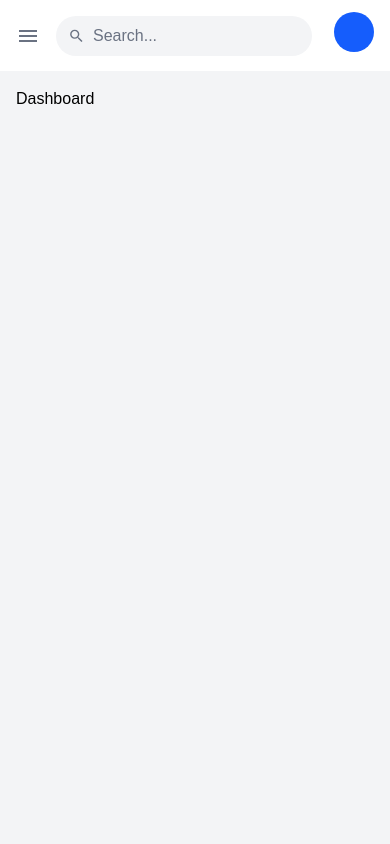
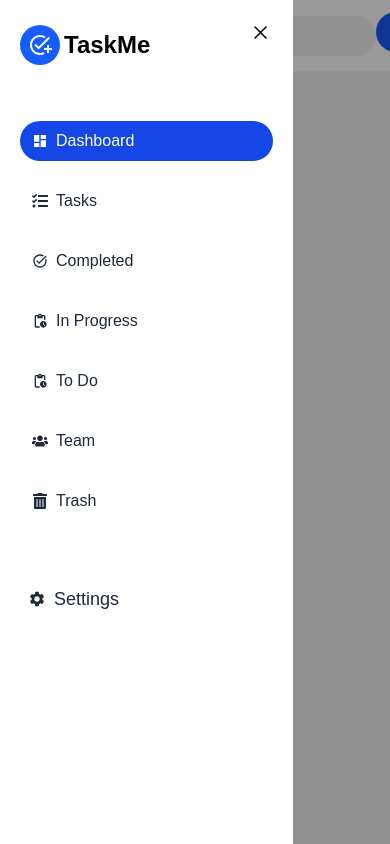
Before and after one commit to justinmoyle/Task-Manager, a React (Vite) app in the folder client/: page /dashboard in a window 390 px wide. Both pictures are taken after a click on the button 28 px from the left and 35 px from the top of the page. Built offline with nearby package versions, Linux system fonts and the light colour scheme.

Commit message:
Create button for mobile sidebar that links to our pages

```diff
--- a/client/src/App.jsx
+++ b/client/src/App.jsx
@@ -1,63 +1,117 @@
-import { Navigate, Route, Routes, useLocation, Outlet } from 'react-router-dom';
-import React from 'react';
-import {Toaster} from 'sonner';
-import Dashboard from './pages/Dashboard';
-import Login from './pages/Login';
-import TaskDetails from './pages/TaskDetails';
-import Tasks from './pages/Tasks';
-import Trash from './pages/Trash';
-import Users from './pages/Users';
-import { useSelector } from 'react-redux';
-import Sidebar from './components/Sidebar';
-import Navbar from './components/Navbar';
+import React, { Fragment, useRef } from "react";
+import clsx from "clsx";
+import { Navigate, Route, Routes, useLocation, Outlet } from "react-router-dom";
+import { Toaster } from "sonner";
+import Dashboard from "./pages/Dashboard";
+import Login from "./pages/Login";
+import TaskDetails from "./pages/TaskDetails";
+import Tasks from "./pages/Tasks";
+import Trash from "./pages/Trash";
+import Users from "./pages/Users";
+import Sidebar from "./components/Sidebar";
+import Navbar from "./components/Navbar";
+import { useDispatch, useSelector } from "react-redux";
+import { setOpenSidebar } from "./redux/slices/authSlice";
+import { Transition, TransitionChild } from "@headlessui/react";
+import { IoCloseOutline } from "react-icons/io5";
 // import Layout from './components/Layout';
 
 function Layout() {
-  const user = useSelector((state)=> state.auth);
+  const user = useSelector((state) => state.auth);
 
   const location = useLocation();
 
   return user ? (
-    <div className='w-full h-screen flex flex-col md:flex-row'>
-      <div className='sidebar w-1/5 h-screen bg-white sticky top-0 hidden md:block'>
-        <Sidebar/>
+    <div className="w-full h-screen flex flex-col md:flex-row">
+      <div className="sidebar w-1/5 h-screen bg-white sticky top-0 hidden md:block">
+        <Sidebar />
       </div>
-      {/* <MobileSidebar/> */}
-      <div className='flex-1 overflow-y-auto'>
-        <Navbar/>
-        <div className='p-4 2xl:px-10'>
-          <Outlet/>
+      <MobileSidebar />
+      <div className="flex-1 overflow-y-auto">
+        <Navbar />
+        <div className="p-4 2xl:px-10">
+          <Outlet />
         </div>
       </div>
     </div>
-  ): (
-    <Navigate to='/log-in' state={{ from: location }} replace/>
+  ) : (
+    <Navigate to="/log-in" state={{ from: location }} replace />
   );
 }
 
+const MobileSidebar = () => {
+  const { isSidebarOpen } = useSelector((state) => state.auth);
+  const mobileMenuRef = useRef(null);
+  const dispatch = useDispatch();
+
+  const closeSidebar = () => {
+    dispatch(setOpenSidebar(false));
+  };
+
+  return (
+    <>
+      <Transition show={isSidebarOpen} as={Fragment}>
+        <div className="fixed inset-0 z-50 md:hidden">
+          <TransitionChild
+            as={Fragment}
+            enter="transition-opacity duration-700"
+            enterFrom="opacity-0"
+            enterTo="opacity-100"
+            leave="transition-opacity duration-700"
+            leaveFrom="opacity-100"
+            leaveTo="opacity-0"
+          >
+            <div className="fixed inset-0 bg-black/40" onClick={closeSidebar} />
+          </TransitionChild>
+          <TransitionChild
+            as={Fragment}
+            enter="transition ease-in-out duration-700 transform"
+            enterFrom="-translate-x-full"
+            enterTo="translate-x-0"
+            leave="transition ease-in-out duration-700 transform"
+            leaveFrom="translate-x-0"
+            leaveTo="-translate-x-full"
+          >
+            <div className="fixed inset-y-0 left-0 bg-white w-3/4 h-full shadow:2xl">
+              <div className="w-full flex justify-end px-5 mt-5">
+                <button onClick={closeSidebar} className="z-50">
+                  <IoCloseOutline size={25} />
+                </button>
+              </div>
+
+              <div className="-mt-10">
+                <Sidebar/>
+              </div>
+            </div>
+          </TransitionChild>
+        </div>
+      </Transition>
+    </>
+  );
+};
+
 function App() {
   return (
-    <main className='min-w-screen min-h-screen bg-[#f3f4f6]'>
+    <main className="min-w-screen min-h-screen bg-[#f3f4f6]">
       <Routes>
-        <Route element={<Layout/>}>
-          <Route path='/' element={<Navigate to='/dashboard'/>}/>
-          <Route path='/dashboard' element={<Dashboard/>}/>
-          <Route path='/tasks' element={<Tasks/>}/>
-          <Route path='/completed/:status' element={<Tasks/>}/>
-          <Route path='/in-progress/:status' element={<Tasks/>}/>
-          <Route path='/todo/:status' element={<Tasks/>}/>
-          <Route path='/team' element={<Users/>}/>
-          <Route path='/trashed' element={<Trash/>}/>
-          <Route path='/task/:id' element={<TaskDetails/>}/>
+        <Route element={<Layout />}>
+          <Route path="/" element={<Navigate to="/dashboard" />} />
+          <Route path="/dashboard" element={<Dashboard />} />
+          <Route path="/tasks" element={<Tasks />} />
+          <Route path="/completed/:status" element={<Tasks />} />
+          <Route path="/in-progress/:status" element={<Tasks />} />
+          <Route path="/todo/:status" element={<Tasks />} />
+          <Route path="/team" element={<Users />} />
+          <Route path="/trashed" element={<Trash />} />
+          <Route path="/task/:id" element={<TaskDetails />} />
         </Route>
 
-          <Route path='/log-in' element={<Login/>} />
+        <Route path="/log-in" element={<Login />} />
       </Routes>
 
-      <Toaster richColors/>
-
+      <Toaster richColors />
     </main>
-  )
+  );
 }
 
-export default App
+export default App;
--- a/client/src/components/Navbar.jsx
+++ b/client/src/components/Navbar.jsx
@@ -21,7 +21,7 @@ export const Navbar = () => {
         >
           <IoMdMenu />
         </button>
-        <div className="w-64 2xl:w-100 flex items-center py-2 px-3 gap-2 rounded-full bg-[#f3f4f6]">
+        <div className="w-80 2xl:w-100 flex items-center py-2 px-3 gap-2 rounded-full bg-[#f3f4f6]">
             <MdOutlineSearch className="text-gray-500 text-xl"/>
             <input type="text"
             placeholder="Search..."
```
